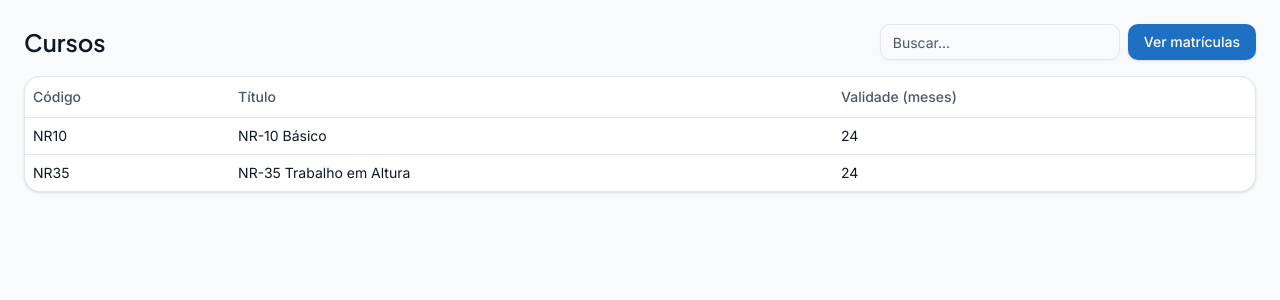
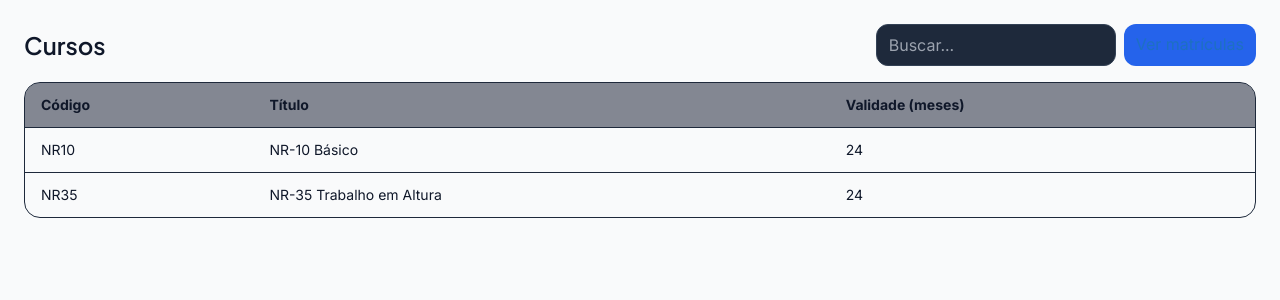
Before and after one commit to Valvick/plenum-saas, a Next.js app: page /courses in a window 1280 px wide. Shown: the top 300 px of the page. Built offline with nearby package versions, Linux system fonts and the light colour scheme.

Commit message:
fix: remove revalidate/dynamic de páginas client para corrigir build da Vercel

```diff
--- a/app/courses/page.tsx
+++ b/app/courses/page.tsx
@@ -1,21 +1,8 @@
 'use client';
-export const dynamic = 'force-dynamic';
-export const revalidate = 0;
 
 import { useEffect, useState } from 'react';
 import Link from 'next/link';
 import type { Route } from 'next';
-import { Card, CardContent } from '@/components/ui/card';
-import { Button } from '@/components/ui/button';
-import { Input } from '@/components/ui/input';
-import {
-  Table,
-  TableHeader,
-  TableHead,
-  TableRow,
-  TableBody,
-  TableCell,
-} from '@/components/ui/table';
 
 type Course = {
   id: string;
@@ -47,46 +34,43 @@ export default function CoursesPage() {
       <div className="flex items-center justify-between gap-3">
         <h1 className="text-2xl font-semibold">Cursos</h1>
         <div className="flex gap-2">
-          <Input
+          <input
             placeholder="Buscar..."
             value={q}
             onChange={(e) => setQ(e.target.value)}
-            className="w-60"
+            className="w-60 px-3 py-2 rounded-xl bg-slate-800 border border-slate-700 outline-none"
           />
-          <Link href={'/enrollments' as Route}>
-            <Button>Ver matrículas</Button>
+          <Link href={'/enrollments' as Route} className="px-3 py-2 rounded-xl bg-blue-600 hover:bg-blue-500">
+            Ver matrículas
           </Link>
         </div>
       </div>
 
-      <Card className="rounded-2xl">
-        <CardContent className="p-0">
-          <Table>
-            <TableHeader>
-              <TableRow>
-                <TableHead>Código</TableHead>
-                <TableHead>Título</TableHead>
-                <TableHead>Validade (meses)</TableHead>
-              </TableRow>
-            </TableHeader>
-            <TableBody>
-              {filtered.map((c) => (
-                <TableRow key={c.id}>
-                  <TableCell>{c.course_code}</TableCell>
-                  <TableCell>{c.title}</TableCell>
-                  <TableCell>{c.validity_days ?? '-'}</TableCell>
-                </TableRow>
-              ))}
-
-              {filtered.length === 0 && (
-                <TableRow>
-                  <TableCell colSpan={3}>Nenhum curso encontrado.</TableCell>
-                </TableRow>
-              )}
-            </TableBody>
-          </Table>
-        </CardContent>
-      </Card>
+      <div className="rounded-2xl overflow-hidden border border-slate-800">
+        <table className="min-w-full text-sm">
+          <thead className="bg-slate-900/50">
+            <tr>
+              <th className="text-left px-4 py-3">Código</th>
+              <th className="text-left px-4 py-3">Título</th>
+              <th className="text-left px-4 py-3">Validade (meses)</th>
+            </tr>
+          </thead>
+          <tbody>
+            {filtered.map((c) => (
+              <tr key={c.id} className="border-t border-slate-800">
+                <td className="px-4 py-3">{c.course_code}</td>
+                <td className="px-4 py-3">{c.title}</td>
+                <td className="px-4 py-3">{c.validity_days ?? '-'}</td>
+              </tr>
+            ))}
+            {filtered.length === 0 && (
+              <tr className="border-t border-slate-800">
+                <td className="px-4 py-6 text-center" colSpan={3}>Nenhum curso encontrado.</td>
+              </tr>
+            )}
+          </tbody>
+        </table>
+      </div>
     </div>
   );
 }
--- a/app/dashboard/page.tsx
+++ b/app/dashboard/page.tsx
@@ -1,7 +1,6 @@
 'use client';
 
-export const dynamic = "force-dynamic";
-export const revalidate = 0;
+
 
 import { useEffect, useState } from "react";
 import { Card, CardContent } from "@/components/ui/card";
--- a/app/employees/page.tsx
+++ b/app/employees/page.tsx
@@ -1,7 +1,4 @@
 'use client';
-
-export const dynamic = "force-dynamic";
-export const revalidate = 0;
 
 import { useEffect, useState } from "react";
 import { Card, CardContent } from "@/components/ui/card";
--- a/app/enrollments/page.tsx
+++ b/app/enrollments/page.tsx
@@ -1,7 +1,6 @@
 'use client';
 
-export const dynamic = "force-dynamic";
-export const revalidate = 0;
+
 
 import { useEffect, useMemo, useState } from "react";
 import { Card, CardContent } from "@/components/ui/card";
--- a/app/exams/page.tsx
+++ b/app/exams/page.tsx
@@ -1,7 +1,6 @@
 'use client';
 
-export const dynamic = "force-dynamic";
-export const revalidate = 0;
+
 
 import { useEffect, useState } from "react";
 import { Card, CardContent } from "@/components/ui/card";
--- a/app/login/page.tsx
+++ b/app/login/page.tsx
@@ -1,7 +1,5 @@
 'use client';
 
-export const dynamic = "force-dynamic";
-export const revalidate = 0;
 
 import { useState } from "react";
 import { Card, CardContent } from "@/components/ui/card";
--- a/app/p/[slug]/page.tsx
+++ b/app/p/[slug]/page.tsx
@@ -1,7 +1,6 @@
 // app/p/[slug]/page.tsx
 import { supabaseServer } from "@/lib/supabaseServer";
 
-export const revalidate = 0; // sempre SSR
 
 type Params = { params: { slug: string } };
 
--- a/app/page.tsx
+++ b/app/page.tsx
@@ -1,6 +1,4 @@
 'use client';
-export const dynamic = 'force-dynamic';
-export const revalidate = 0;
 
 import { useEffect, useState } from 'react';
 import Link from 'next/link';
```
